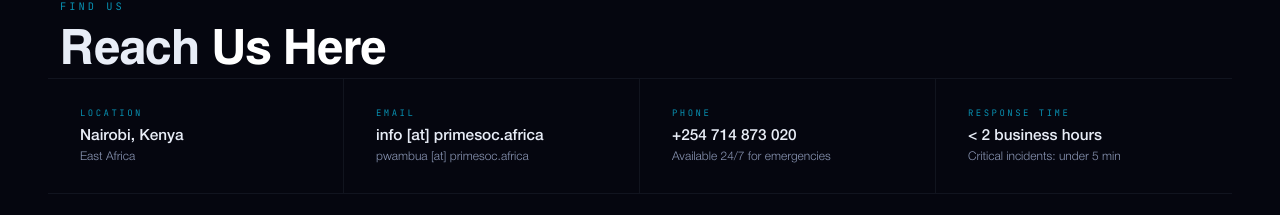
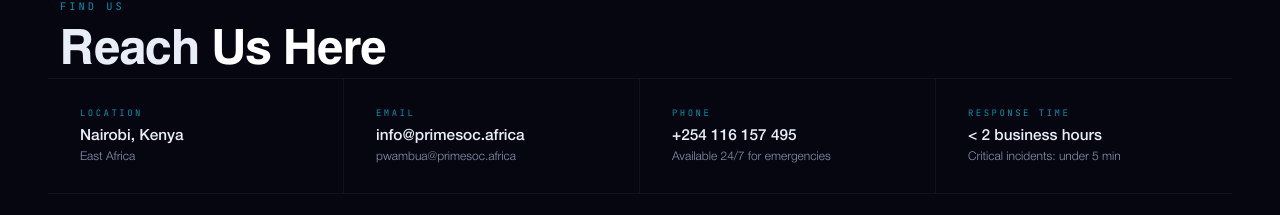
Before and after one commit to emuiga/primesoc, a Next.js app: page /contact in a window 1280 px wide. Shown: the part 2257-2472 px from the top of the page. Built offline with nearby package versions, Linux system fonts and the light colour scheme; no server answers.

Commit message:
further contact changes

```diff
--- a/app/contact/page.tsx
+++ b/app/contact/page.tsx
@@ -27,12 +27,12 @@
   },
   {
     label: 'Email',
-    value: 'info [at] primesoc.africa',
-    sub: 'pwambua [at] primesoc.africa',
+    value: 'info@primesoc.africa',
+    sub: 'pwambua@primesoc.africa',
   },
   {
     label: 'Phone',
-    value: '+254 714 873 020',
+    value: '+254 116 157 495',
     sub: 'Available 24/7 for emergencies',
   },
   {
--- a/app/terms/page.tsx
+++ b/app/terms/page.tsx
@@ -241,7 +241,7 @@
               <strong>Primesoc Limited</strong><br />
               Nairobi, Kenya<br />
               Email: <a href="mailto:info@primesoc.africa">info@primesoc.africa</a><br />
-              Phone: <a href="tel:+254714873020">+254 714 873 020</a>
+              Phone: <a href="tel:+254714873020">+254 716 157 495</a>
             </address>
 
           </div>
```
